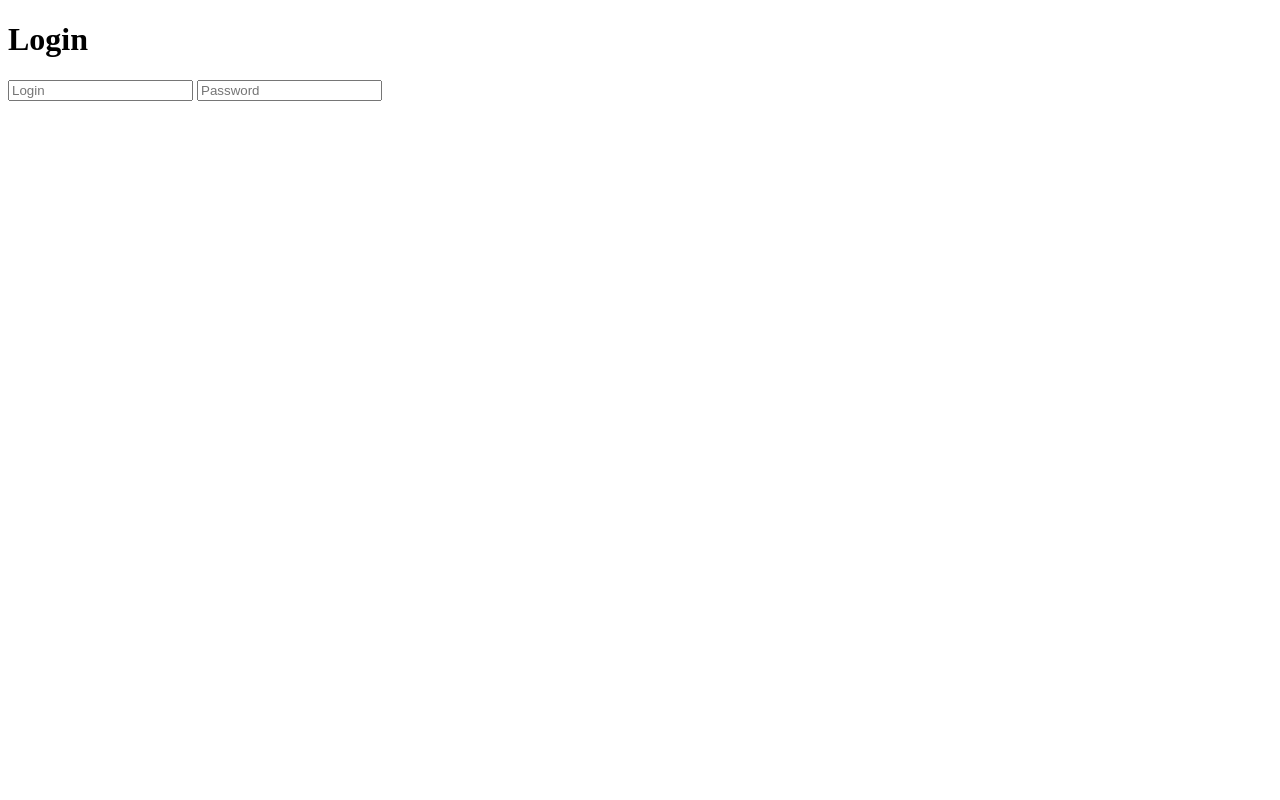
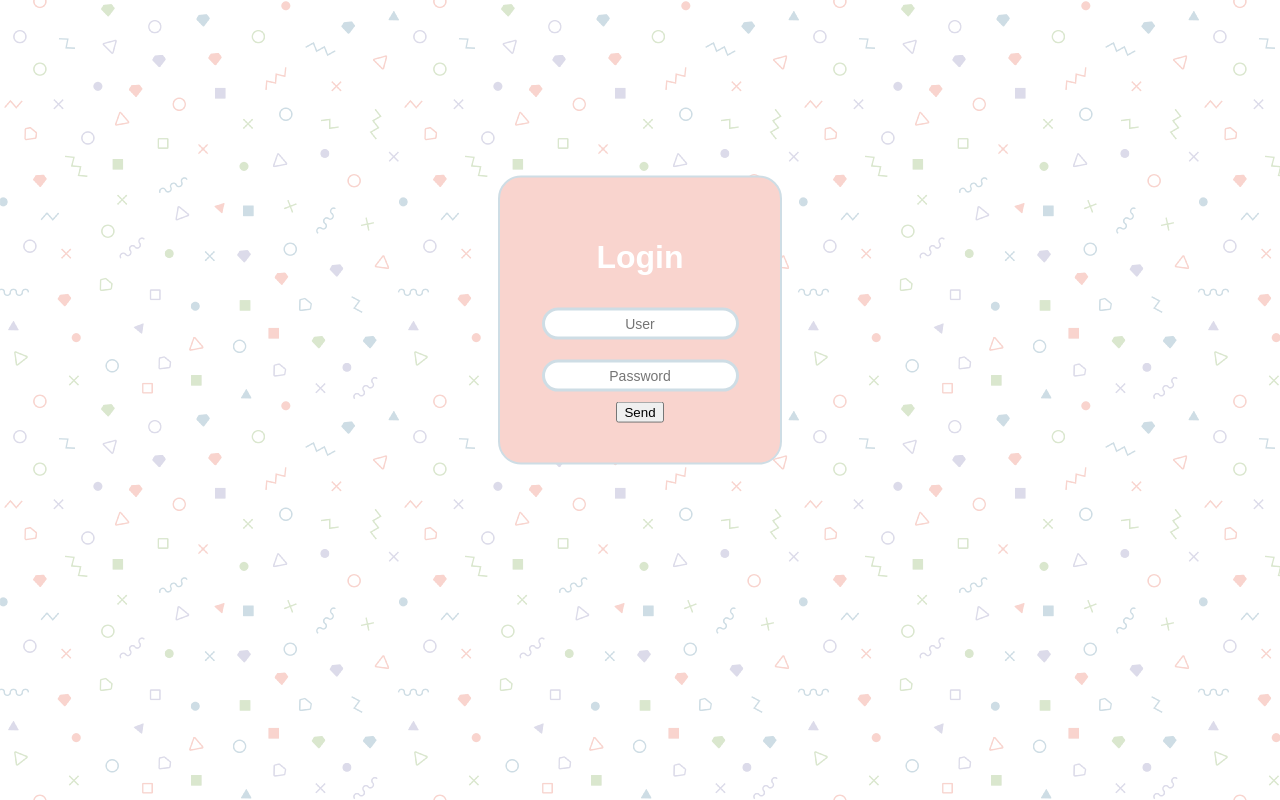
Before and after one commit to igorvargass/Login, a plain HTML site: page index.html in a window 1280 px wide. Drawn offline with Linux system fonts and the light colour scheme.

Commit message:
desenvolvimento do layout

```diff
--- a/index.html
+++ b/index.html
@@ -2,23 +2,23 @@
 <html lang="en">
 <head>
     <meta charset="UTF-8">
+    <link href="./main.css" rel="stylesheet">
+
     <title>
         Login
     </title>
 </head>
 
 <body>
-    <div class="box">
-        <div class="inputs">
-            <div class="login">
-                <h1>Login</h1>
-            </div>
-                <form class="input">
-                    <input type="text" placeholder="Login">
-                    <input type="password" placeholder="Password">
-                </form>
+    <form class="box">
+        <h1>Login</h1>
+
+        <div id="info">
+            <input type="text" placeholder="User">
+            <input type="password" placeholder="Password">
         </div>
-    </div>
+            <input type="submit" value="Send">
+    </form>
 </body>
 
 
--- /dev/null
+++ b/main.css
@@ -0,0 +1,37 @@
+body{
+    background-image: url("./images/memphis-colorful.png");
+    font-family: sans-serif;
+}
+.box{
+    width: 200px;
+    padding: 40px;
+    background: #f9d4ce;
+    border-radius: 23px;
+    border: 2px solid #cedde5;
+    position: absolute;
+    top: 40%;
+    left: 50%;
+    transform: translate(-50%, -50%);
+    text-align: center;
+}
+.box h1{
+    color: white;
+
+}
+.box input[type="text"],.box input[type="password"]{
+    margin: 10px auto;
+    text-align: center;
+    border-radius: 23px;
+    border: 3px solid #cedde5;
+    padding: 5px;
+    font-size: 14px;
+    outline: none;
+    transition: 0.3s;
+}
+.box input[type="submit"]{
+    width: auto;
+    background: ;
+    color: black;
+    cursor: pointer;
+    ;
+}
```
Also changed, not shown: images/memphis-colorful.png (added).
